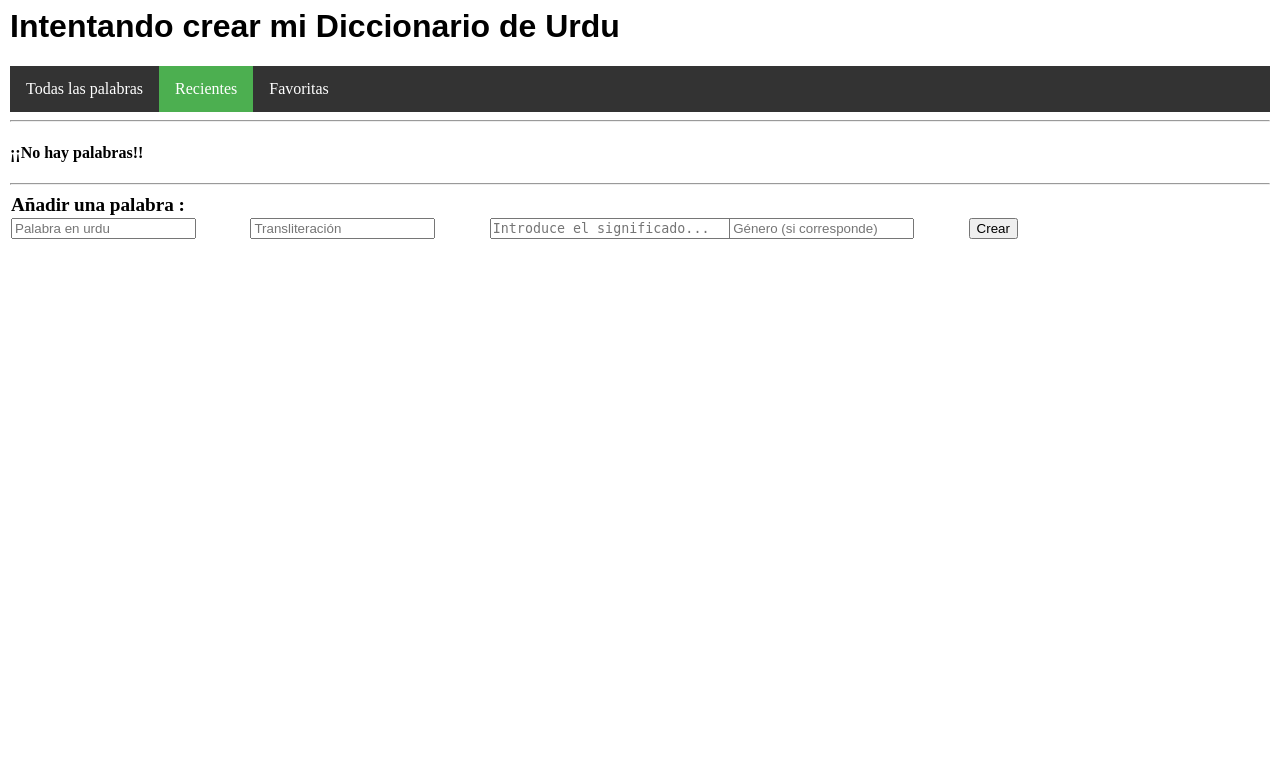
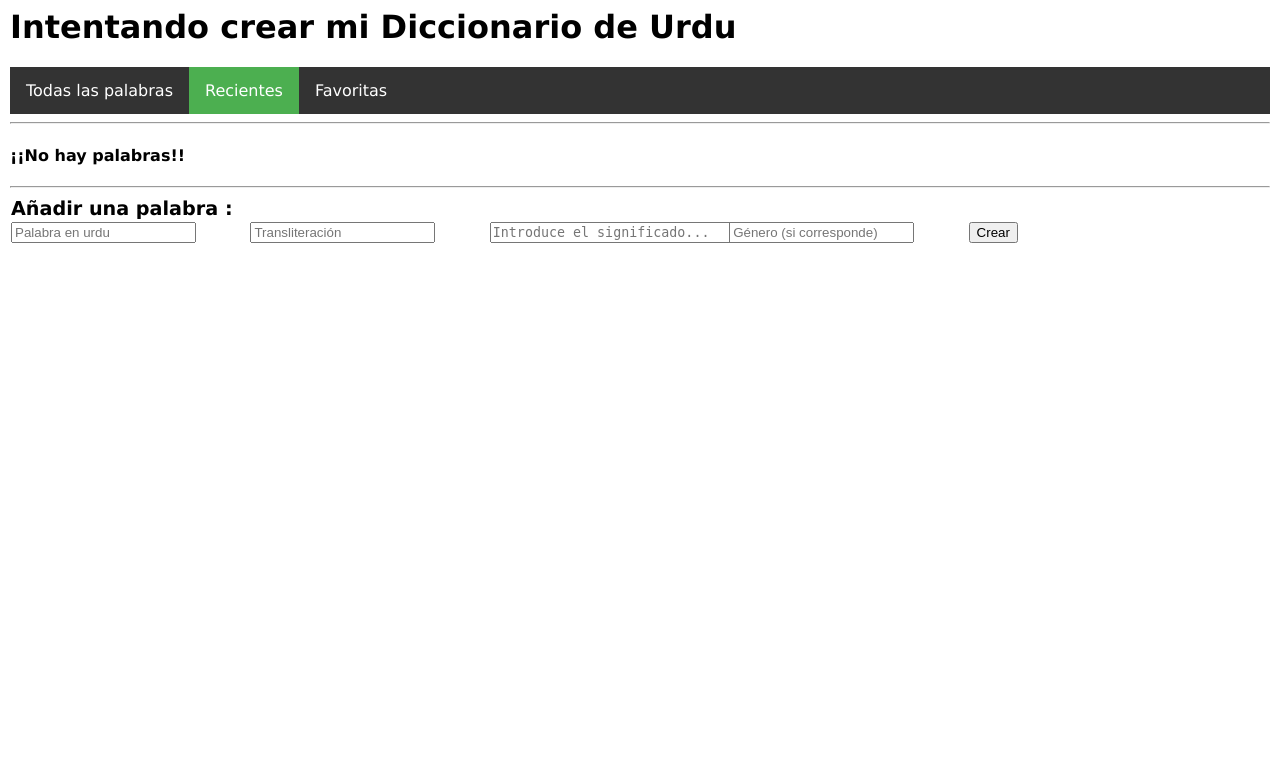
Before and after one commit to teresagarcia/DiccionarioUrdu, a Flask app: page / in a window 1280 px wide. Shown: the top 783 px of the page. Run offline with Flask 2, Linux system fonts and the light colour scheme; data that the repository does not hold is empty.

Commit message:
Cambiar fuente

```diff
--- a/diccionario_urdu/web/static/assets/style.css
+++ b/diccionario_urdu/web/static/assets/style.css
@@ -1,6 +1,5 @@
 h1 {
-    /*  font-family:"Arial Black", Gadget, sans-serif;*/
-    font-family: "Times New Romans", Gadget, sans-serif;
+    font-family: Verdana, sans-serif;
 }
 
 body {
@@ -8,6 +7,7 @@ body {
     background-color: white;
     margin-left: 10px;
     margin-right: 10px;
+    font-family: Verdana, sans-serif;
 }
 
 table {
```
